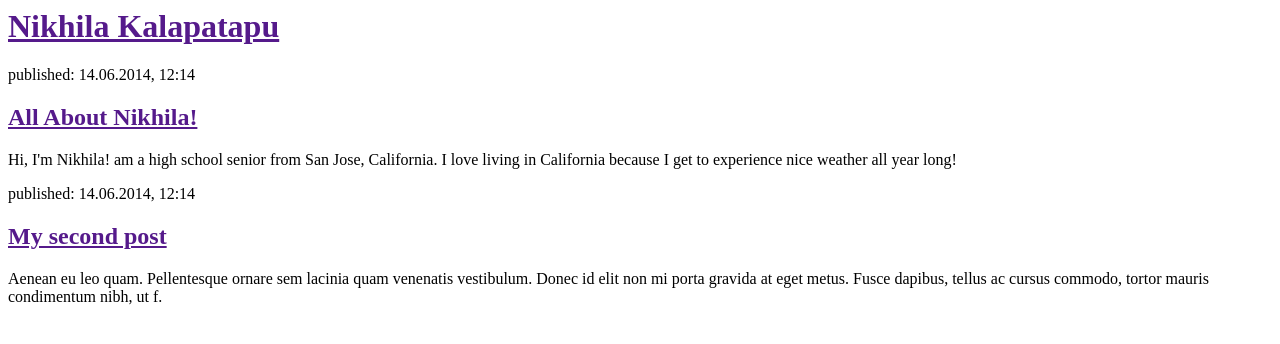
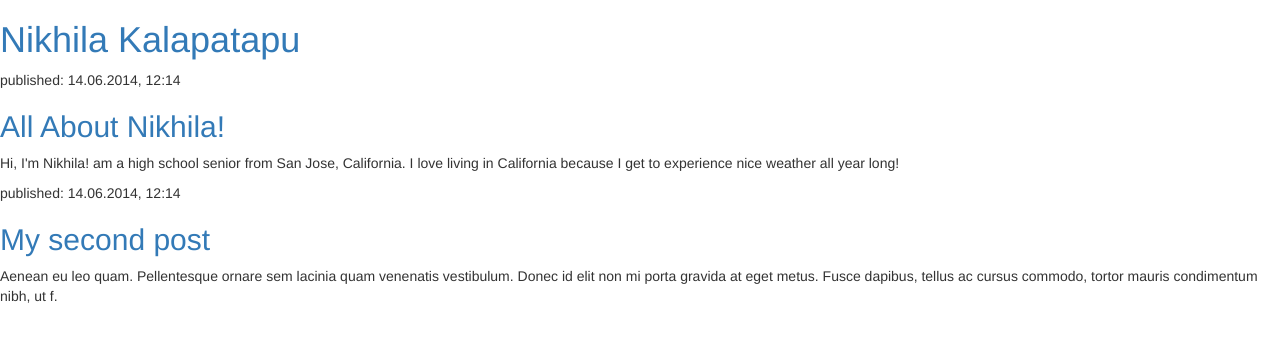
Before and after one commit to nkalapat/my-first-blog, a Django app: page / in a window 1280 px wide. Shown: the top 344 px of the page. Run offline with Django 3.2, Linux system fonts and the light colour scheme; some libraries are stand-ins or nearby versions.

Commit message:
madeitprettypt1

```diff
--- a/blog/templates/blog/post_list.html
+++ b/blog/templates/blog/post_list.html
@@ -1,6 +1,10 @@
+{% load staticfiles %}
 <html>
     <head>
         <title>Nikhila Kalapatapu</title>
+        <link rel="stylesheet" href="//maxcdn.bootstrapcdn.com/bootstrap/3.2.0/css/bootstrap.min.css">
+        <link rel="stylesheet" href="//maxcdn.bootstrapcdn.com/bootstrap/3.2.0/css/bootstrap-theme.min.css">
+        <link rel="stylesheet" href="{% static 'css/blog.css' %}">
     </head>
     <body>
         <div>
```
Also changed, not shown: blog/static/css/blog.css (added).
